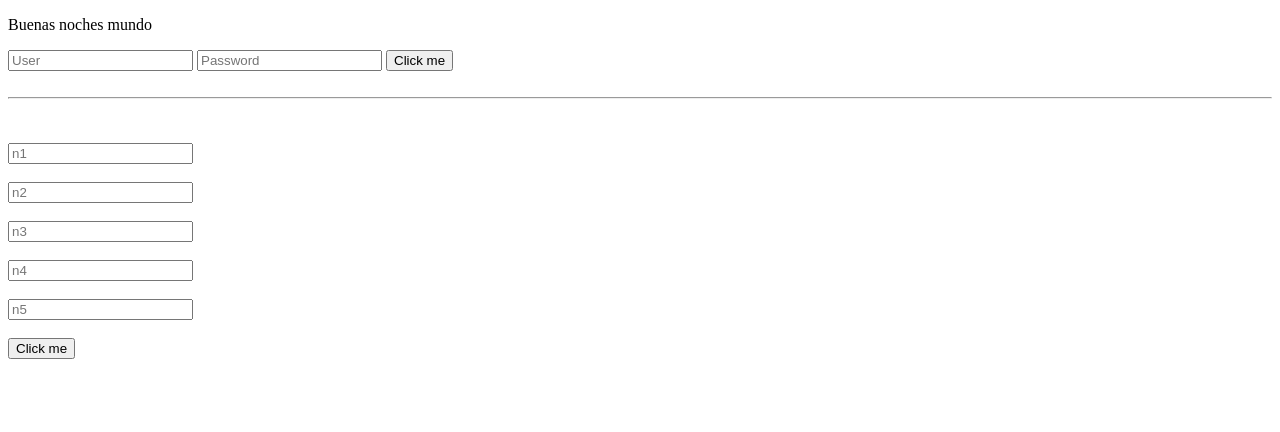
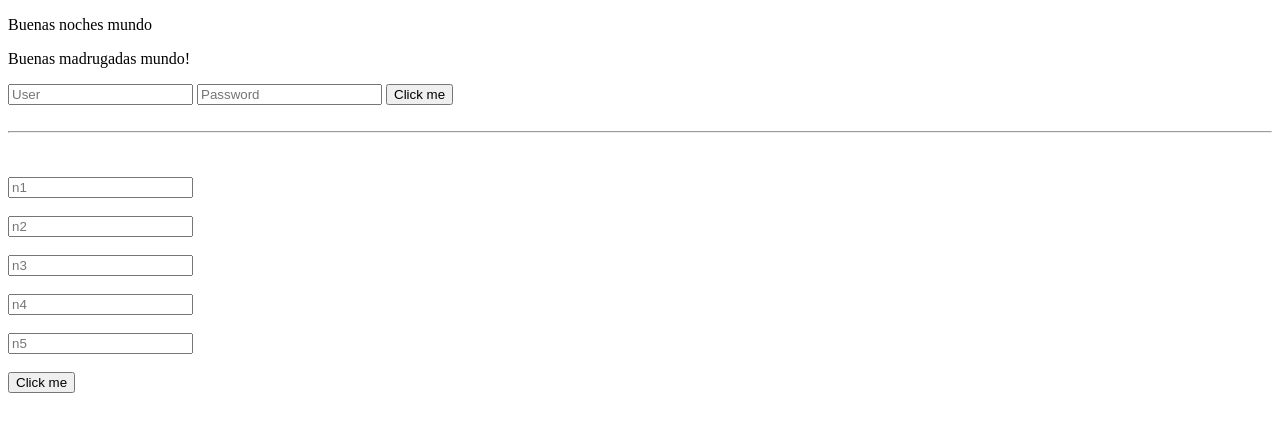
Before and after one commit to dcamere/palomencio, a plain HTML site: page index.html in a window 1280 px wide. Drawn offline with Linux system fonts and the light colour scheme.

Commit message:
se añade segundo saludo

```diff
--- a/index.html
+++ b/index.html
@@ -8,6 +8,7 @@
 </head>
 <body>
     <p>Buenas noches mundo</p>
+    <p>Buenas madrugadas mundo!</p>
     <input type="text" class="user" placeholder="User">
     <input type="password" class="password" placeholder="Password">
     <button class="button">Click me</button>
```
